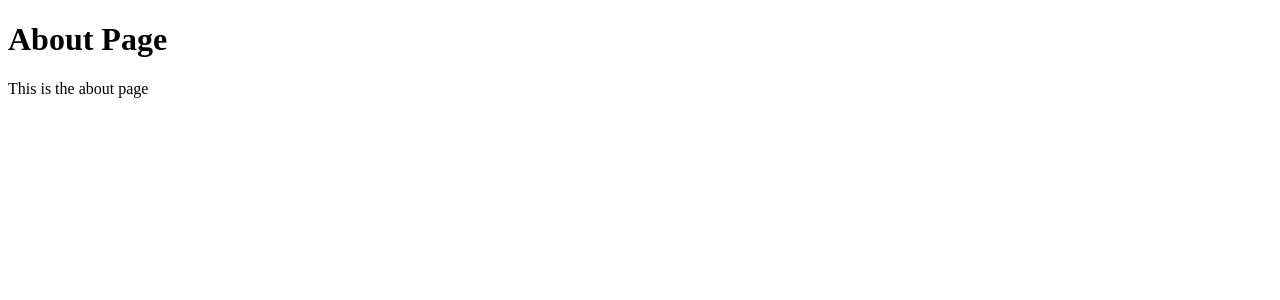
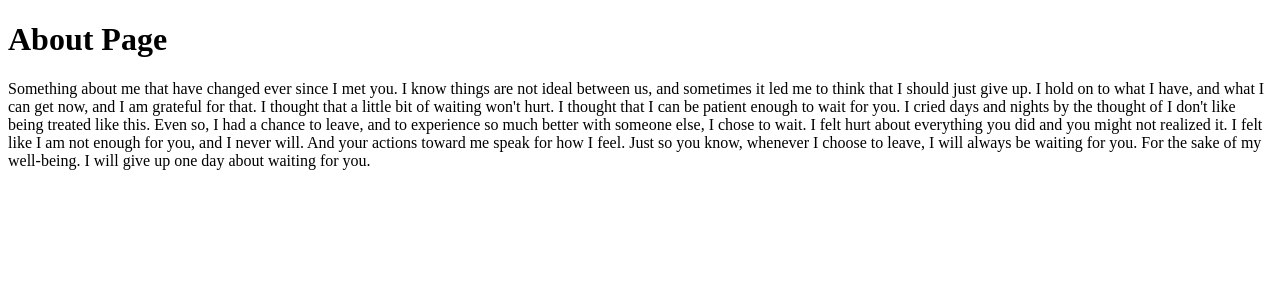
Before and after one commit to lymphoidcell/belajar, a Next.js app in the folder next-js-belajar/cobain/: page /about in a window 1280 px wide. Shown: the top 300 px of the page. Built offline with nearby package versions, Linux system fonts and the light colour scheme.

Commit message:
what i think about you

```diff
--- a/next-js-belajar/cobain/src/pages/about.tsx
+++ b/next-js-belajar/cobain/src/pages/about.tsx
@@ -2,7 +2,17 @@ const AboutPage = () => {
   return (
     <div>
       <h1>About Page</h1>
-      <p>This is the about page</p>
+      <p>Something about me that have changed ever since I met you.
+        I know things are not ideal between us, and sometimes it led me to think that I should just give up.
+        I hold on to what I have, and what I can get now, and I am grateful for that.
+        I thought that a little bit of waiting won't hurt. I thought that I can be patient enough to wait for you.
+        I cried days and nights by the thought of I don't like being treated like this.
+        Even so, I had a chance to leave, and to experience so much better with someone else, I chose to wait.
+        I felt hurt about everything you did and you might not realized it.
+        I felt like I am not enough for you, and I never will. And your actions toward me speak for how I feel.
+        Just so you know, whenever I choose to leave, I will always be waiting for you.
+        For the sake of my well-being. I will give up one day about waiting for you.
+      </p>
     </div>
   );
 };
```
